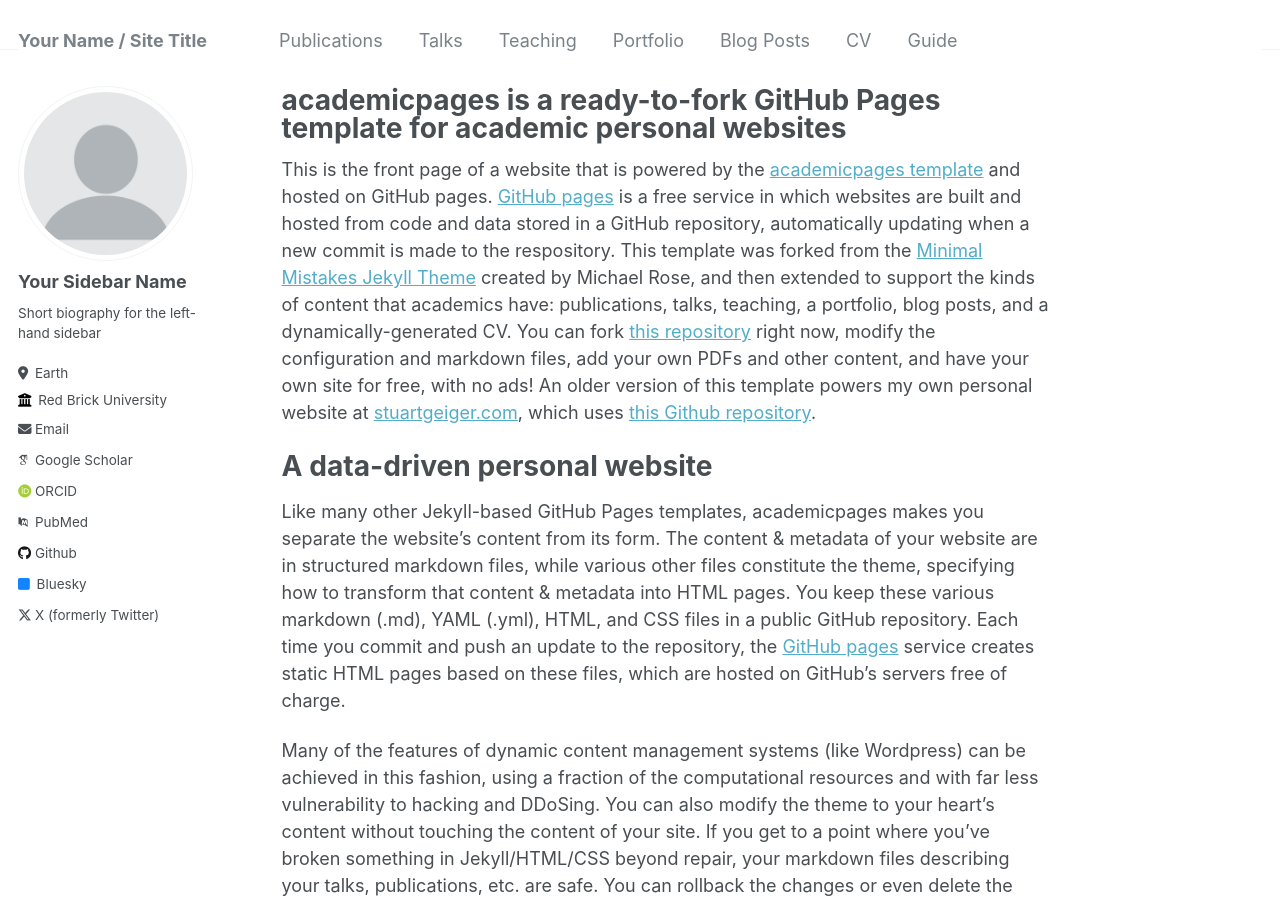
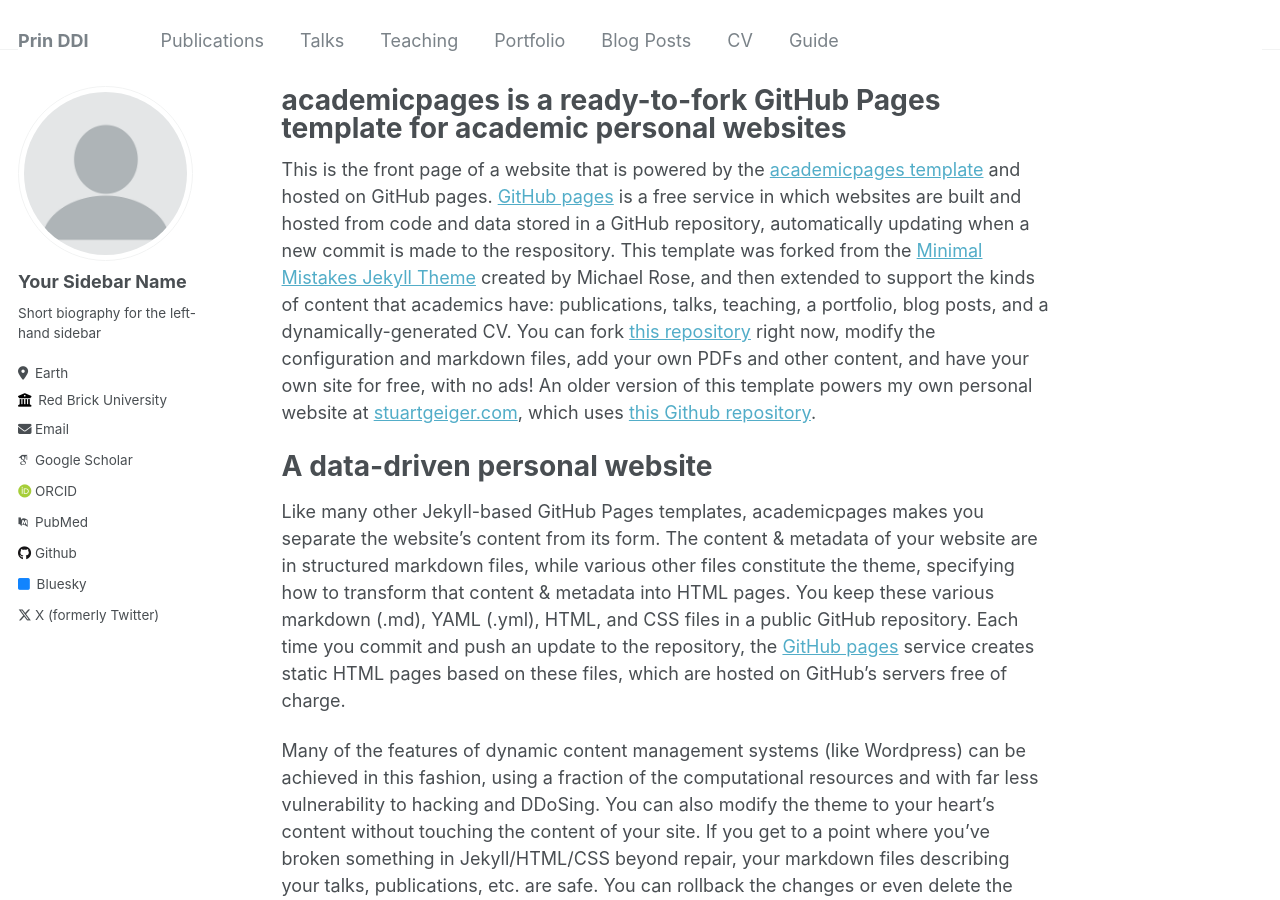
Before and after one commit to PrinDDI/PrinDDI.github.io, a Jekyll site: the page built from _pages/about.md, in a window 1280 px wide and 900 px high. Built offline with Jekyll 4.4.1, drawn with Linux system fonts in a browser that asks for light colours; some web fonts are replaced.

Commit message:
Update _config.yml

```diff
--- a/_config.yml
+++ b/_config.yml
@@ -8,13 +8,13 @@
 
 # Basic Site Settings
 locale                   : "en-US"
-title                    : "Your Name / Site Title"
+title                    : "Prin DDI"
 title_separator          : "-"
 name                     : &name "Your Name"
 description              : &description "personal description"
-url                      : https://academicpages.github.io # the base hostname & protocol for your site e.g. "https://mmistakes.github.io"
+url                      : https://PrinDDI.github.io # the base hostname & protocol for your site e.g. "https://mmistakes.github.io"
 baseurl                  : "" # the subpath of your site, e.g. "/blog"
-repository               : "academicpages/academicpages.github.io"
+repository               : "PrinDDI/PrinDDI.github.io"
 
 # Site Author - The following control what appear as part of the author content on the side bar.
 #               If a field is blank the icon and link will not appear, otherwise it will be shown.
```
